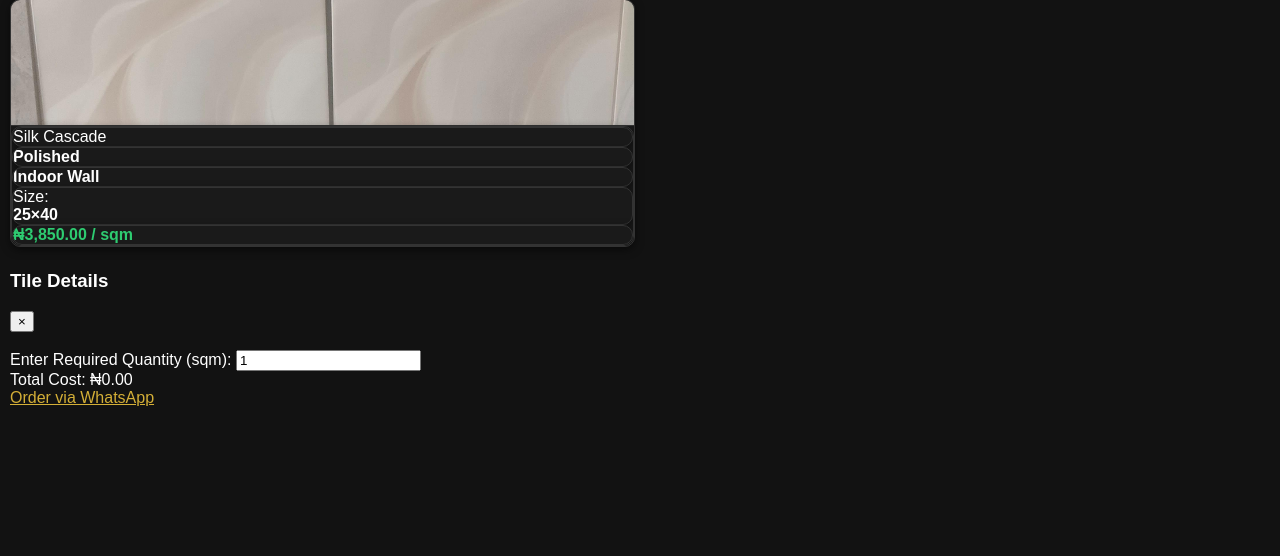
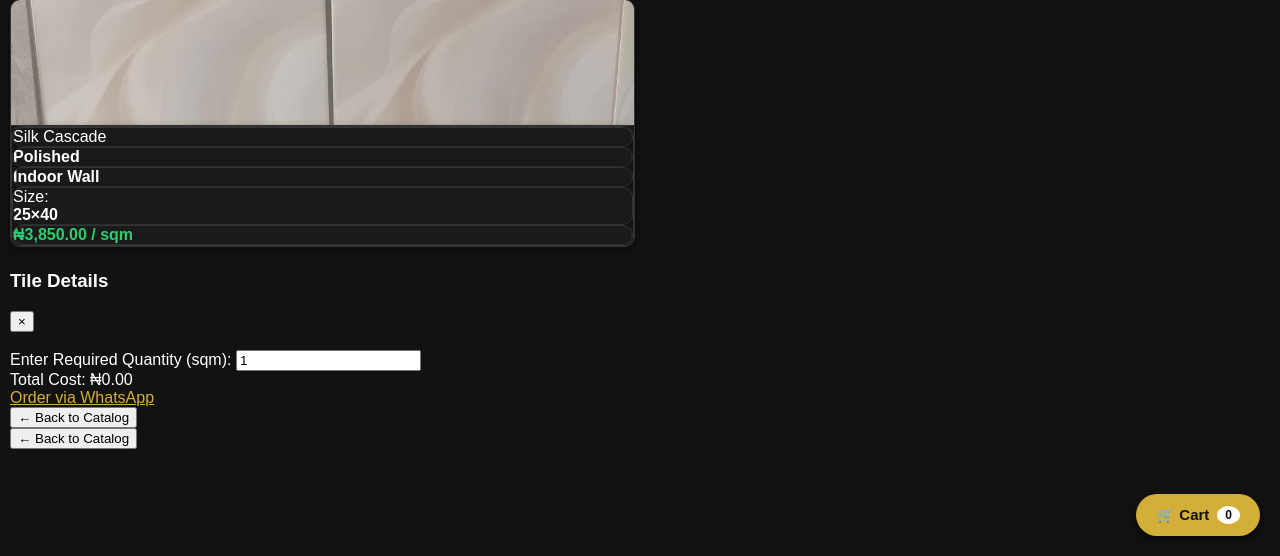
Before and after one commit to Emeka17/mprior, a Flask app: page / in a window 1280 px wide. Shown: the part 244-800 px from the top of the page. Run offline with Flask 3, Linux system fonts and the light colour scheme; data comes from the database, SQL or seed files in the repository.

Commit message:
Add e-commerce cart system with badge, cart view, calculation, and clean grid cards

```diff
--- a/templates/index.html
+++ b/templates/index.html
@@ -307,6 +307,16 @@
   }
 </script>
 
+
+
+<!-- Dedicated Full-Screen Detail View Container -->
+<div id="full-detail-view">
+  <button class="back-to-catalog-btn" onclick="closeDetailView()">← Back to Catalog</button>
+  <div id="detail-content-area"></div>
+</div>
+
+
+
 <style id="jiji-grid-style">
   body {
     background-color: #121212 !important;
@@ -328,7 +338,7 @@
     display: grid !important;
     grid-template-columns: repeat(2, 1fr) !important;
     gap: 10px !important;
-    padding: 5px 0 !important;
+    padding: 5px 0 60px 0 !important;
   }
 
   .tile-card, .card {
@@ -349,43 +359,65 @@
     background: #000 !important;
   }
 
-  /* CATALOG CARD: HIDE FINISH & USE ENTIRELY */
-  .tile-card .finish-info, .tile-card .use-info,
-  .tile-card p:has-text("Finish"), .tile-card p:has-text("Use"),
-  .tile-card p:has-text("Polished"), .tile-card p:has-text("Indoor"),
-  .tile-card div > p:nth-child(n+2):not(:last-child) {
+  /* STRICTLY HIDE FINISH & USE ON MAIN GRID CARDS */
+  .tile-card p, .tile-card span, .tile-card div {
     display: none !important;
   }
 
-  /* Force Catalog Card Text Colors: Name & Size White, Price Green */
-  .tile-card h3, .tile-card h4, .tile-card h5, .tile-card .title, .tile-card p.name {
-    color: #ffffff !important;
-    font-size: 13px !important;
-    font-weight: bold !important;
-    padding: 6px 8px 0 8px !important;
-    margin: 0 !important;
+  /* ALLOW ONLY: Name, Size, Price on Main Grid Card */
+  .tile-card h3, .tile-card h4, .tile-card h5, .tile-card .title, .tile-card p.name,
+  .tile-card .size, .tile-card .size-text,
+  .tile-card .price, .tile-card span[class*="price"], .tile-card p.price-text {
     display: block !important;
   }
 
-  .tile-card .size, .tile-card p.size-text {
+  .tile-card h3, .tile-card h4, .tile-card h5, .tile-card .title, .tile-card p.name,
+  .tile-card .size, .tile-card .size-text {
     color: #ffffff !important;
-    font-size: 11px !important;
-    padding: 2px 8px 0 8px !important;
+    font-size: 12px !important;
+    padding: 4px 8px 0 8px !important;
     margin: 0 !important;
-    display: block !important;
   }
 
-  .tile-card .price, .tile-card span[class*="price"], .tile-card p.price-text, .tile-card p:last-child {
+  .tile-card .price, .tile-card span[class*="price"], .tile-card p.price-text {
     color: #2ecc71 !important;
     font-size: 13px !important;
     font-weight: bold !important;
     padding: 4px 8px 8px 8px !important;
     margin: 0 !important;
-    display: block !important;
   }
 
-  /* TRUE FULL-SCREEN SEPARATE DETAIL VIEW */
-  #full-detail-view {
+  /* FLOATING CART BUTTON (Bottom Right) */
+  #floating-cart-btn {
+    position: fixed !important;
+    bottom: 20px !important;
+    right: 20px !important;
+    background: #d4af37 !important;
+    color: #121212 !important;
+    padding: 12px 20px !important;
+    border-radius: 30px !important;
+    font-weight: bold !important;
+    font-size: 15px !important;
+    box-shadow: 0 4px 12px rgba(0,0,0,0.6) !important;
+    z-index: 99998 !important;
+    display: flex !important;
+    align-items: center !important;
+    gap: 8px !important;
+    cursor: pointer !important;
+    border: none !important;
+  }
+
+  #cart-counter {
+    background: #ffffff !important;
+    color: #121212 !important;
+    padding: 2px 8px !important;
+    border-radius: 50% !important;
+    font-size: 12px !important;
+    font-weight: bold !important;
+  }
+
+  /* TRUE FULL-SCREEN VIEWS (Detail & Cart) */
+  .full-screen-view {
     display: none;
     position: fixed !important;
     top: 0 !important;
@@ -399,28 +431,27 @@
     box-sizing: border-box !important;
   }
 
-  #full-detail-view.active {
+  .full-screen-view.active {
     display: block !important;
   }
 
-  #full-detail-view img {
+  .full-screen-view img {
     width: 100% !important;
-    max-height: 300px !important;
+    max-height: 280px !important;
     object-fit: contain !important;
     background: #000 !important;
     border-radius: 8px !important;
     border: 1px solid #333 !important;
   }
 
-  #full-detail-view h2, #full-detail-view h3, #full-detail-view h4 {
+  .full-screen-view h2, .full-screen-view h3 {
     color: #ffffff !important;
     font-size: 18px !important;
     margin-top: 15px !important;
     display: block !important;
   }
 
-  /* Inside detail view, ALL info (Finish, Use, Calculator) is fully visible and styled */
-  #full-detail-view p, #full-detail-view span, #full-detail-view div {
+  .full-screen-view p, .full-screen-view span, .full-screen-view div {
     color: #cccccc !important;
     display: block !important;
     font-size: 14px !important;
@@ -428,12 +459,13 @@
     margin: 6px 0 !important;
   }
 
-  #full-detail-view .price, #full-detail-view span[class*="price"], #full-detail-view p:has-text("₦") {
+  .full-screen-view .price, .full-screen-view span[class*="price"] {
     color: #2ecc71 !important;
     font-weight: bold !important;
+    font-size: 16px !important;
   }
 
-  .back-to-catalog-btn {
+  .nav-btn {
     background: #1a1a1a !important;
     border: 1.5px solid #d4af37 !important;
     color: #d4af37 !important;
@@ -446,7 +478,22 @@
     cursor: pointer !important;
   }
 
-  .whatsapp-btn {
+  .action-btn {
+    background: #d4af37 !important;
+    color: #121212 !important;
+    padding: 12px 20px !important;
+    border-radius: 25px !important;
+    text-align: center !important;
+    font-weight: bold !important;
+    display: block !important;
+    width: 100% !important;
+    border: none !important;
+    margin-top: 15px !important;
+    cursor: pointer !important;
+    font-size: 15px !important;
+  }
+
+  .whatsapp-order-btn {
     background: #25d366 !important;
     color: #ffffff !important;
     padding: 12px 20px !important;
@@ -454,20 +501,56 @@
     text-align: center !important;
     font-weight: bold !important;
     display: block !important;
+    width: 100% !important;
     text-decoration: none !important;
     margin-top: 15px !important;
+    box-sizing: border-box !important;
+    font-size: 15px !important;
+  }
+
+  .cart-item-row {
+    background: #1a1a1a !important;
+    border: 1px solid #333 !important;
+    border-radius: 8px !important;
+    padding: 12px !important;
+    margin-bottom: 12px !important;
   }
 </style>
 
-<!-- Dedicated Full-Screen Detail View Container -->
-<div id="full-detail-view">
-  <button class="back-to-catalog-btn" onclick="closeDetailView()">← Back to Catalog</button>
-  <div id="detail-content-area"></div>
+<!-- Floating Cart Button -->
+<button id="floating-cart-btn" onclick="openCartView()">
+  🛒 Cart <span id="cart-counter">0</span>
+</button>
+
+<!-- Dedicated Detail View -->
+<div id="detail-view" class="full-screen-view">
+  <button class="nav-btn" onclick="closeDetailView()">← Back to Catalog</button>
+  <div id="detail-content"></div>
+  <div style="margin-top: 20px;">
+    <label style="color: #ffffff; font-weight: bold;">Required Quantity (sqm):</label>
+    <input type="number" id="sqm-input" value="1" min="1" style="width: 100%; padding: 10px; background: #222; color: #fff; border: 1px solid #444; border-radius: 6px; margin-top: 5px; box-sizing: border-box;" oninput="updateCalculation()">
+    <p id="calc-total" style="color: #2ecc71; font-weight: bold; font-size: 16px; margin-top: 10px;"></p>
+    <button class="action-btn" onclick="addCurrentItemToCart()">Add to Cart</button>
+  </div>
+</div>
+
+<!-- Dedicated Cart View -->
+<div id="cart-view" class="full-screen-view">
+  <button class="nav-btn" onclick="closeCartView()">← Back to Catalog</button>
+  <h2 style="color: #d4af37; border-bottom: 1px solid #333; padding-bottom: 10px;">Your Selected Cart Items</h2>
+  <div id="cart-items-container"></div>
+  <div id="cart-summary-section" style="margin-top: 25px; border-top: 1px solid #333; padding-top: 15px;">
+    <h3 id="cart-grand-total" style="color: #2ecc71;">Grand Total: ₦0.00</h3>
+    <a id="cart-whatsapp-btn" class="whatsapp-order-btn" href="#" target="_blank">Order All via WhatsApp</a>
+  </div>
 </div>
 
 <script id="jiji-script">
+  let cart = [];
+  let currentActiveTile = null;
+
   document.addEventListener("DOMContentLoaded", function() {
-    // 1. Clean Catalog Cards: Ensure ONLY Name, Size, and Green Price show. Hide finish/use on grid.
+    // 1. Clean Catalog Cards (Hide Finish/Use, ensure white name/size and green price)
     document.querySelectorAll('.tile-card, .card').forEach(card => {
       card.querySelectorAll('p, span, div').forEach(el => {
         let txt = el.textContent.trim();
@@ -481,14 +564,19 @@
         }
       });
 
-      // 2. Tap tile to open full-screen detail view containing ALL info
+      // 2. Tap tile to open dedicated detail view
       card.addEventListener('click', function() {
-        const detailView = document.getElementById('full-detail-view');
-        const detailContent = document.getElementById('detail-content-area');
+        currentActiveTile = {
+          html: card.innerHTML,
+          name: (card.querySelector('h3, h4, h5, .title') ? card.querySelector('h3, h4, h5, .title').textContent.trim() : "Tile"),
+          priceVal: extractPrice(card.textContent)
+        };
 
-        // We need the raw card structure before hiding elements, so we clone and make all children visible
-        let clonedCard = card.cloneNode(true);
-        clonedCard.querySelectorAll('*').forEach(child => {
+        const detailView = document.getElementById('detail-view');
+        const detailContent = document.getElementById('detail-content');
+
+        let cloned = card.cloneNode(true);
+        cloned.querySelectorAll('*').forEach(child => {
           child.style.display = 'block';
           let ctxt = child.textContent.trim();
           if (ctxt.includes('₦')) {
@@ -499,33 +587,11 @@
           }
         });
 
-        detailContent.innerHTML = clonedCard.innerHTML;
+        detailContent.innerHTML = cloned.innerHTML;
+        document.getElementById('sqm-input').value = 1;
+        updateCalculation();
 
-        // Ensure WhatsApp Order Button is present and active with Emeka's number 08124913382
-        let tileName = "Tile";
-        const titleEl = detailContent.querySelector('h3, h4, h5, .title');
-        if (titleEl) tileName = titleEl.textContent.trim();
-
-        let waBtn = detailContent.querySelector('a[href*="whatsapp"], a[href*="wa.me"], .whatsapp-btn');
-        if (!waBtn) {
-          waBtn = document.createElement('a');
-          waBtn.className = 'whatsapp-btn';
-          detailContent.appendChild(waBtn);
-        }
-        waBtn.href = "https://wa.me/2348124913382?text=Hello%20Mecks%20Prior%20Interiors,%20I%20want%20to%20order%20" + encodeURIComponent(tileName);
-        waBtn.textContent = "Order via WhatsApp";
-        waBtn.style.background = "#25d366";
-        waBtn.style.color = "#ffffff";
-        waBtn.style.display = "block";
-        waBtn.style.textAlign = "center";
-        waBtn.style.padding = "12px 20px";
-        waBtn.style.borderRadius = "25px";
-        waBtn.style.fontWeight = "bold";
-        waBtn.style.textDecoration = "none";
-        waBtn.style.marginTop = "15px";
-
-        // Hide main catalog and show detail view
-        document.querySelectorAll('body > *:not(#full-detail-view)').forEach(el => {
+        document.querySelectorAll('body > *:not(#detail-view):not(#cart-view):not(#floating-cart-btn)').forEach(el => {
           el.style.display = 'none';
         });
         detailView.classList.add('active');
@@ -534,9 +600,95 @@
     });
   });
 
+  function extractPrice(text) {
+    let matches = text.match(/[₦N]\s*([0-9,]+\.?[0-9]*)/);
+    if (matches) {
+      return parseFloat(matches[1].replace(/,/g, ''));
+    }
+    return 3850; // default fallback price
+  }
+
+  function updateCalculation() {
+    let sqm = parseFloat(document.getElementById('sqm-input').value) || 1;
+    let total = sqm * (currentActiveTile ? currentActiveTile.priceVal : 3850);
+    document.getElementById('calc-total').textContent = "Total Cost: ₦" + total.toLocaleString(undefined, {minimumFractionDigits: 2, maximumFractionDigits: 2});
+  }
+
+  function addCurrentItemToCart() {
+    if (!currentActiveTile) return;
+    let sqm = parseFloat(document.getElementById('sqm-input').value) || 1;
+    let unitPrice = currentActiveTile.priceVal;
+    let totalCost = sqm * unitPrice;
+
+    cart.push({
+      name: currentActiveTile.name,
+      sqm: sqm,
+      unitPrice: unitPrice,
+      totalCost: totalCost,
+      html: currentActiveTile.html
+    });
+
+    document.getElementById('cart-counter').textContent = cart.length;
+    alert("Added " + currentActiveTile.name + " (" + sqm + " sqm) to Cart!");
+    closeDetailView();
+  }
+
+  function openCartView() {
+    const cartContainer = document.getElementById('cart-items-container');
+    cartContainer.innerHTML = "";
+
+    if (cart.length === 0) {
+      cartContainer.innerHTML = "<p style='color: #888; text-align: center; padding: 30px;'>Your cart is empty.</p>";
+      document.getElementById('cart-grand-total').textContent = "Grand Total: ₦0.00";
+      document.getElementById('cart-whatsapp-btn').href = "#";
+    } else {
+      let grandTotal = 0;
+      let whatsappText = "Hello Mecks Prior Interiors, I want to order these tiles:%0A";
+
+      cart.forEach((item, index) => {
+        grandTotal += item.totalCost;
+        whatsappText += `%0A- ${item.name} (${item.sqm} sqm) @ ₦${item.totalCost.toLocaleString()}`;
+
+        let div = document.createElement('div');
+        div.className = 'cart-item-row';
+        div.innerHTML = `
+          <h4 style="color:#fff; margin:0 0 5px 0;">${item.name}</h4>
+          <p style="margin:2px 0; color:#ccc;">Quantity: <b>${item.sqm} sqm</b></p>
+          <p style="margin:2px 0; color:#2ecc71; font-weight:bold;">Cost: ₦${item.totalCost.toLocaleString()}</p>
+          <button onclick="removeFromCart(${index})" style="background:#e74c3c; color:#fff; border:none; padding:5px 12px; border-radius:4px; margin-top:8px; cursor:pointer; font-size:12px;">Remove</button>
+        `;
+        cartContainer.appendChild(div);
+      });
+
+      document.getElementById('cart-grand-total').textContent = "Grand Total: ₦" + grandTotal.toLocaleString(undefined, {minimumFractionDigits: 2, maximumFractionDigits: 2});
+
+      whatsappText += `%0A%0AGrand Total: ₦${grandTotal.toLocaleString()}`;
+      document.getElementById('cart-whatsapp-btn').href = `https://wa.me/2348124913382?text=${whatsappText}`;
+    }
+
+    document.querySelectorAll('body > *:not(#cart-view):not(#floating-cart-btn)').forEach(el => {
+      el.style.display = 'none';
+    });
+    document.getElementById('cart-view').classList.add('active');
+    window.scrollTo(0, 0);
+  }
+
+  function removeFromCart(index) {
+    cart.splice(index, 1);
+    document.getElementById('cart-counter').textContent = cart.length;
+    openCartView();
+  }
+
   function closeDetailView() {
-    const detailView = document.getElementById('full-detail-view');
-    detailView.classList.remove('active');
+    document.getElementById('detail-view').classList.remove('active');
+    document.querySelectorAll('body > *').forEach(el => {
+      el.style.display = '';
+    });
+    window.scrollTo(0, 0);
+  }
+
+  function closeCartView() {
+    document.getElementById('cart-view').classList.remove('active');
     document.querySelectorAll('body > *').forEach(el => {
       el.style.display = '';
     });
```
